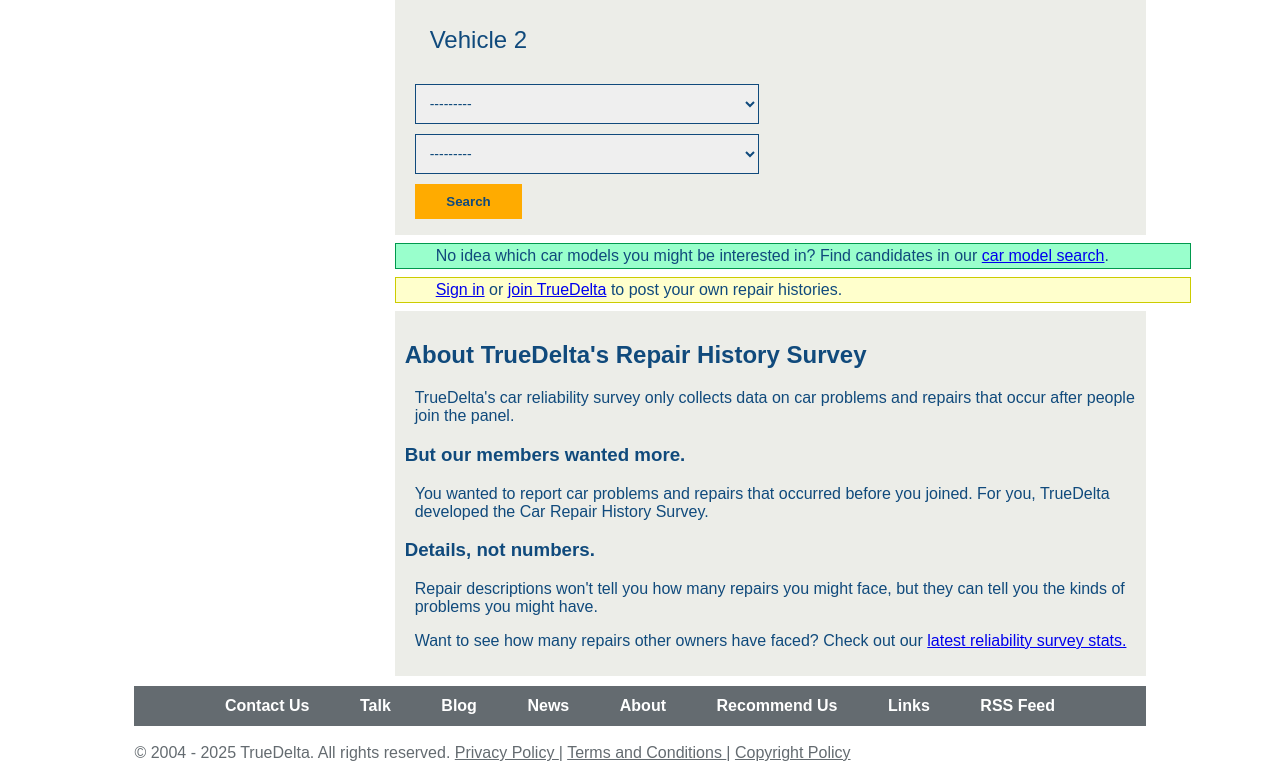
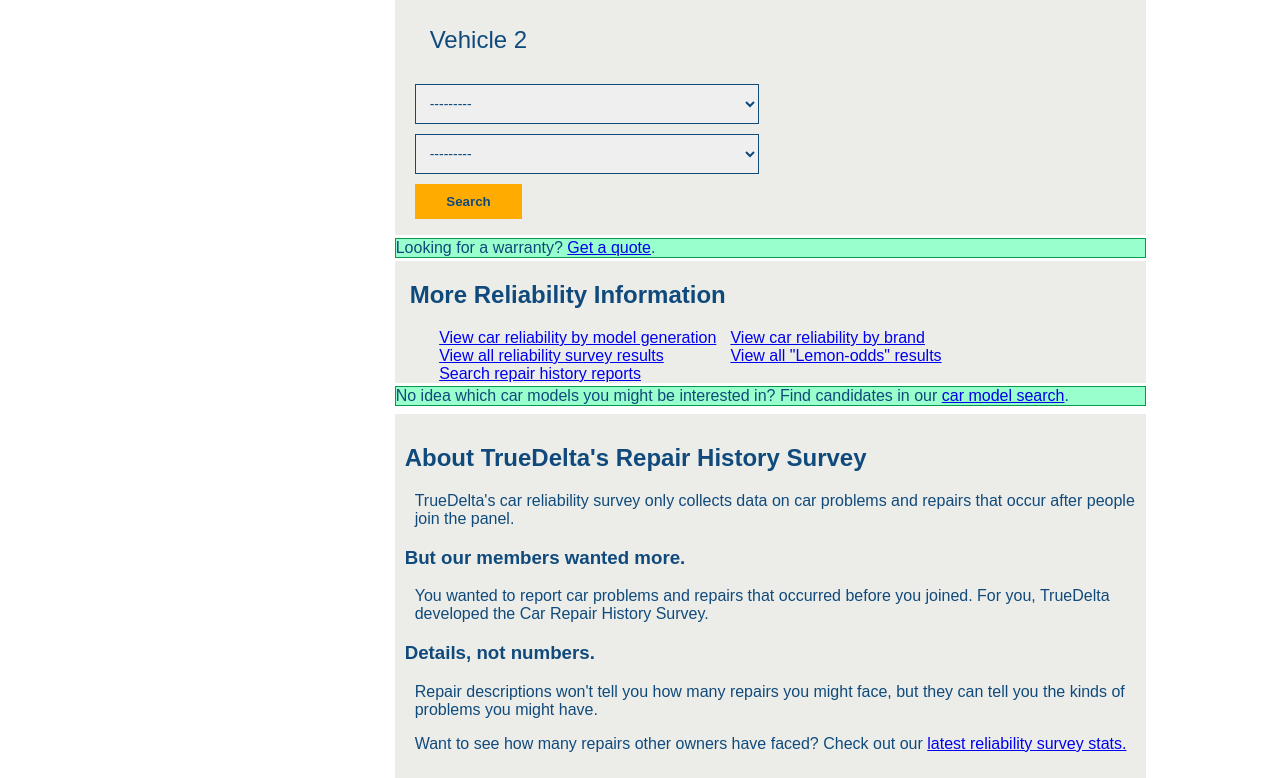
Before and after one commit to JudahKaresh/truedelta, a Django app: page /reliability/ in a window 1280 px wide. Shown: the part 717-1495 px from the top of the page. Run offline with Django 5.2, Linux system fonts and the light colour scheme; data that the repository does not hold is empty.

Commit message:
Completed basic reliability page

```diff
--- a/reliability/static/reliability/style.css
+++ b/reliability/static/reliability/style.css
@@ -160,7 +160,7 @@ body {
             margin-top: 5px;
             width: 100%;
         }
-        #greenDiv {
+        .greenDiv {
             background: #9fc;
             background-image: url(https://www.truedelta.com/images/alert-green-bg.gif) 15px 3px no-repeat;
             border: 1px solid #00994d;
@@ -169,6 +169,19 @@ body {
             background: #ffc;
             background-image: url(https://www.truedelta.com/images/alert-yellow-bg.gif) 15px 3px no-repeat;
             border: 1px solid #cc0;
+        }
+        #middleDiv {
+            padding-left: 2%;
+            #reliabilityLinks {
+                margin-left: 4%;
+                display: flex;
+                flex-direction: row;
+                gap: 2%;
+                div {
+                    display: flex;
+                    flex-direction: column;
+                }
+            }
         }
         #aboutDiv {
             margin-top: 5px;
--- a/reliability/templates/reliability/index.html
+++ b/reliability/templates/reliability/index.html
@@ -80,11 +80,25 @@
                     <button type = "submit">Search</button>
                 </form>
             </div>
-            <div id = "greenDiv" class = "alertDiv">
+            <div class = "greenDiv" class = "alertDiv">
+                Looking for a warranty? <a href = "https://www.carchex.com/auto-warranty?paid=100181&subpaid=ReliabilityQuery">Get a quote</a>.
+            </div>
+            <div id = "middleDiv">
+                <h2> More Reliability Information</h2>
+                <div id = "reliabilityLinks">
+                    <div>
+                        <a href = "/reliability-by-generation"> View car reliability by model generation </a>
+                        <a href = "/car-reliability-results/latest"> View all reliability survey results </a>
+                        <a href = "/problems/"> Search repair history reports </a>
+                    </div>
+                    <div>
+                        <a href = "/reliability-by-brand"> View car reliability by brand </a>
+                        <a href = "/latest-lemon-odds.php"> View all "Lemon-odds" results </a>
+                    </div>
+                </div>
+            </div>
+            <div class = "greenDiv" class = "alertDiv">
                 No idea which car models you might be interested in? Find candidates in our <a href = "/model-search">car model search</a>.
-            </div>
-            <div id = "yellowDiv" class = "alertDiv">
-                <a href = "/sign-in">Sign in</a> or <a href = "/join"> join TrueDelta</a> to post your own repair histories.
             </div>
             <div id = "aboutDiv">
                 <h2> About TrueDelta's Repair History Survey</h2>
```
